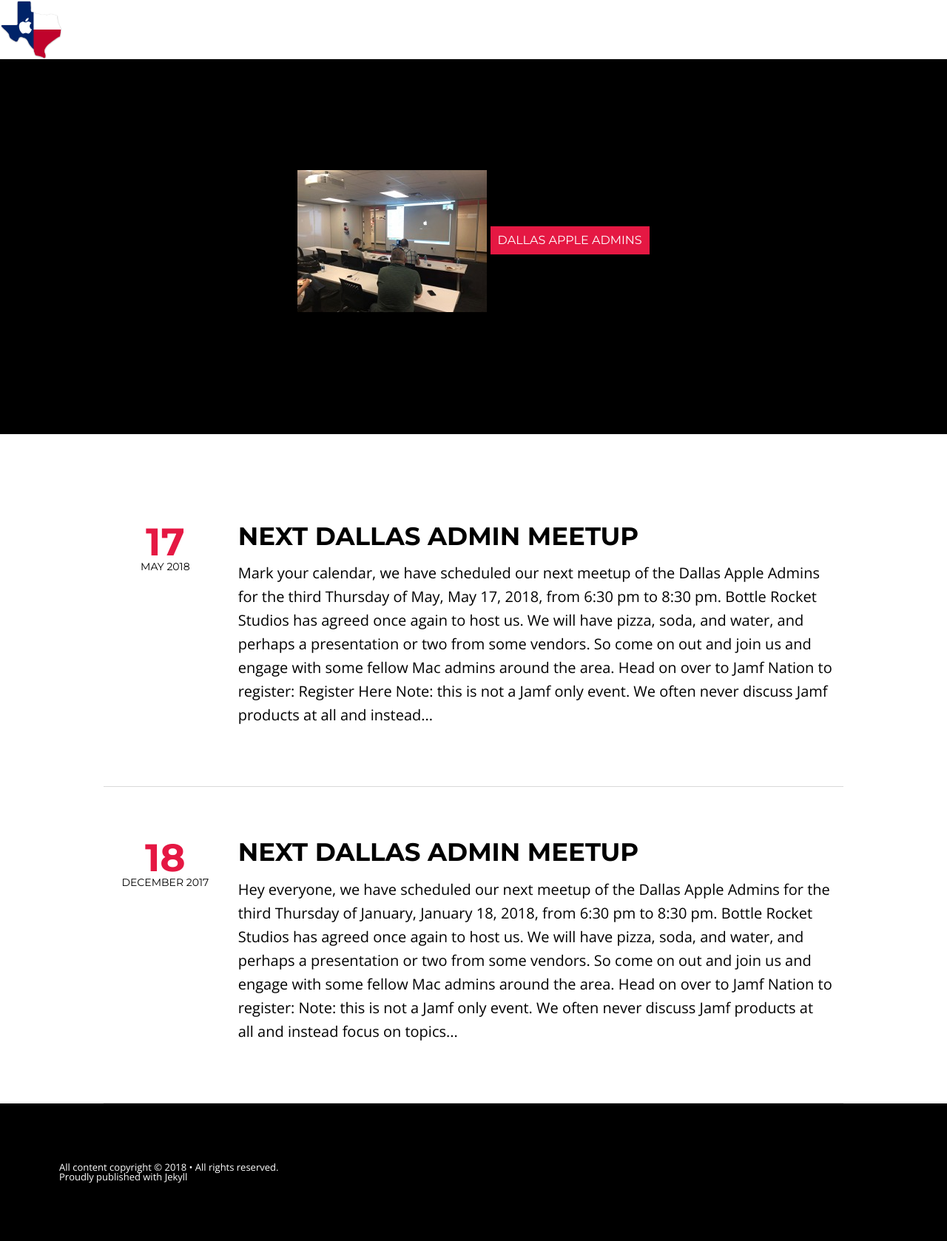
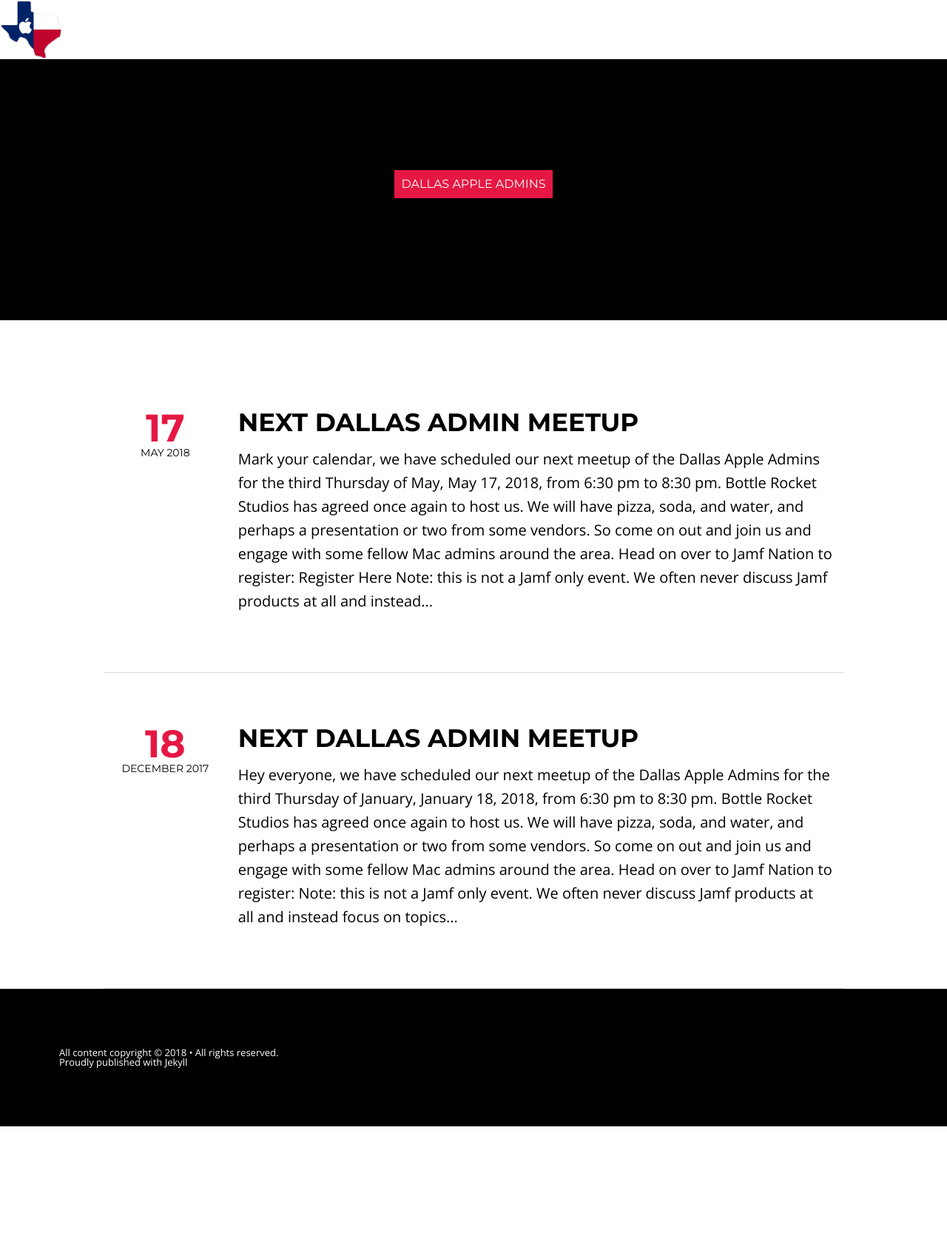
Before and after one commit to stevewood-tx/dallasappleadmins.github.io, a Jekyll site: the page built from index.html, in a window 1280 px wide. Shown: the whole page at 74% size. Built offline with Jekyll 4.4.1, drawn with Linux system fonts in a browser that asks for light colours; nearby versions of some CDN libraries; after the commit the page ends 1523 px from its top, so only the background shows below that.

Commit message:
remove images

```diff
--- a/_layouts/home.html
+++ b/_layouts/home.html
@@ -32,7 +32,7 @@
     <div class="notepad-site-head-content" >
         <div class="notepad-site-head-bg"></div>
         <h1 class="notepad-blog-title">
-			<img src="/images/03222018_2_small.jpg" alt="Logo" />
+
             <span class="notepad-site-head-title-bg">
                 {{ site.title }}
             </span>
```
